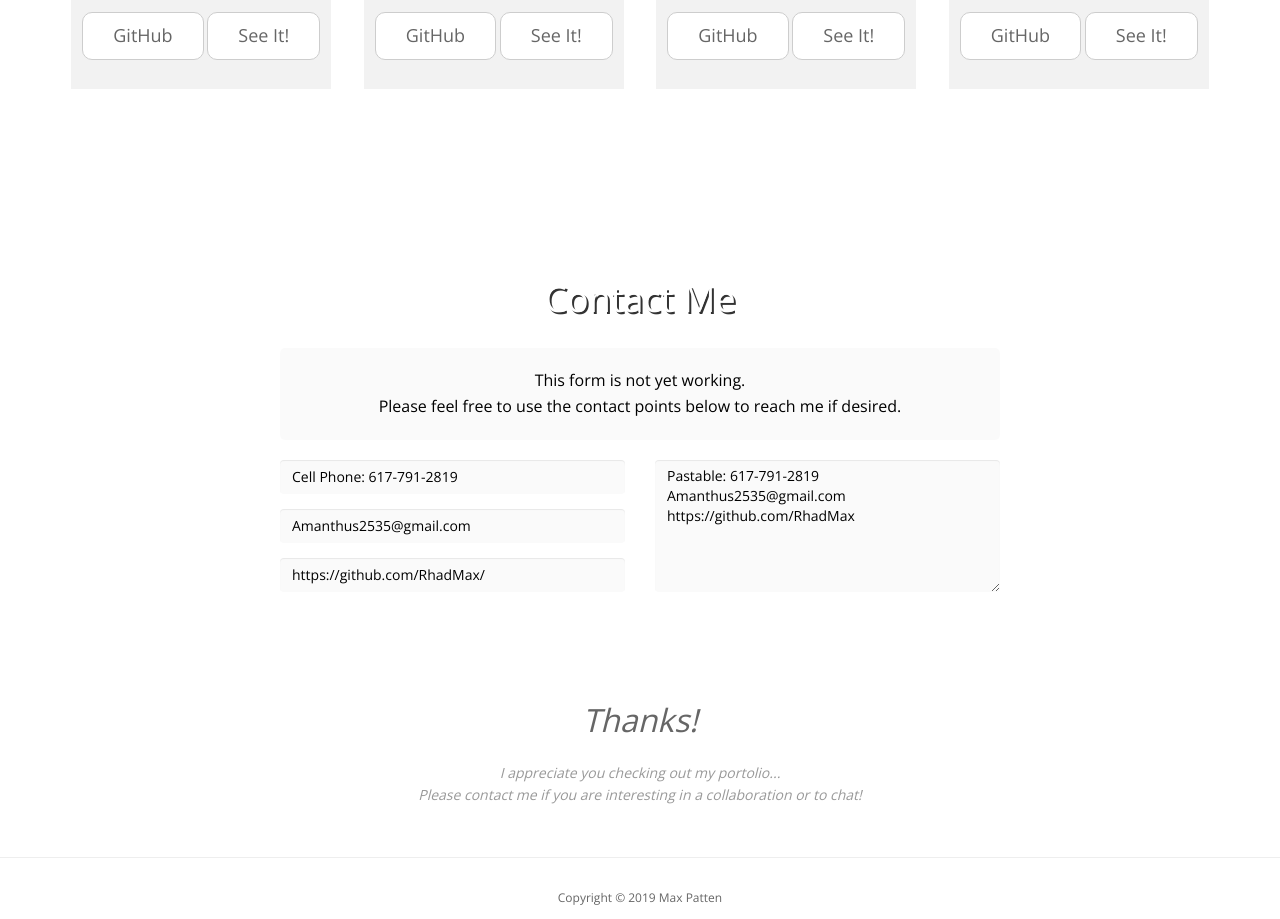
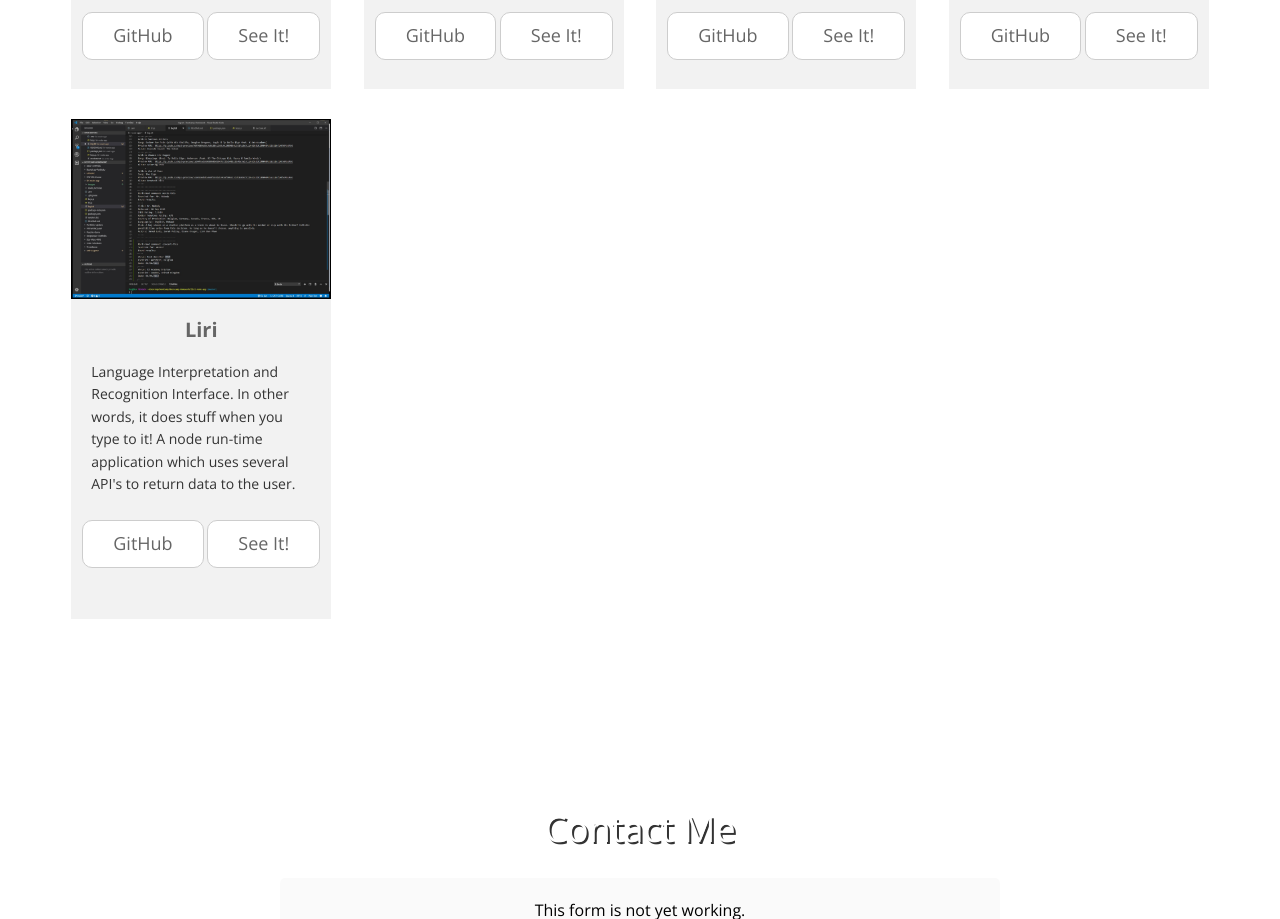
Before and after one commit to RhadMax/Portfolio, a plain HTML site: page index.html in a window 1280 px wide. Shown: the part 3203-4122 px from the top of the page. Drawn offline with nearby package versions, Linux system fonts and the light colour scheme.

Commit message:
updated to include liri node app in portfolio section

```diff
--- a/index.html
+++ b/index.html
@@ -313,6 +313,17 @@
 						</div>
 					</div>
 				</div>
+				<div class= "row text-center">
+					<div class="col-lg-3 col-md-3 col-sm-6 col-xs-6 col-xxs-12">
+						<div class="testimonial-content">
+							<img class="img-border" src="img/log-demo.jpg" alt="Image">
+							<h2>Liri</h2>
+							<p>Language Interpretation and Recognition Interface. In other words, it does stuff when you type to it! A node run-time application which uses several API's to return data to the user.</p>
+							<a href="https://github.com/RhadMax/liri-node-app" class="content-link">GitHub</a>
+							<a href="https://drive.google.com/file/d/1h20w1lVUejmxXtWe6DDVnRSV6XiNkmS_/view" class="content-link">See it!</a>
+						</div>
+					</div>
+				</div>
 
 			</div>
 		</section>
```
Also changed, not shown: img/log-demo.jpg (added).
